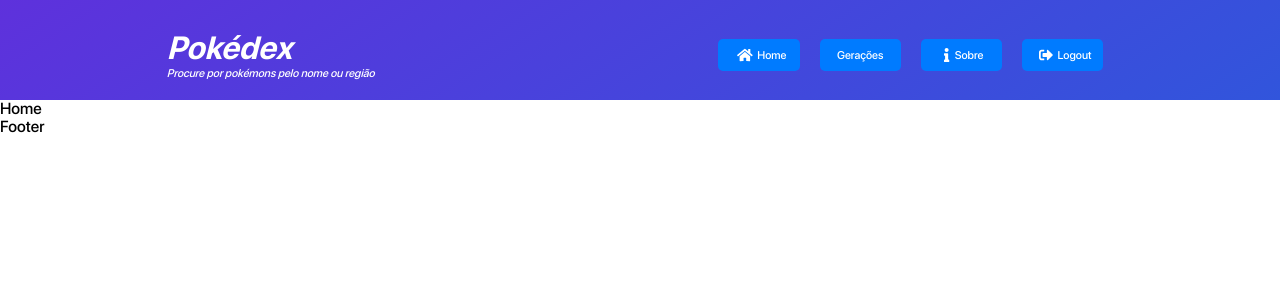
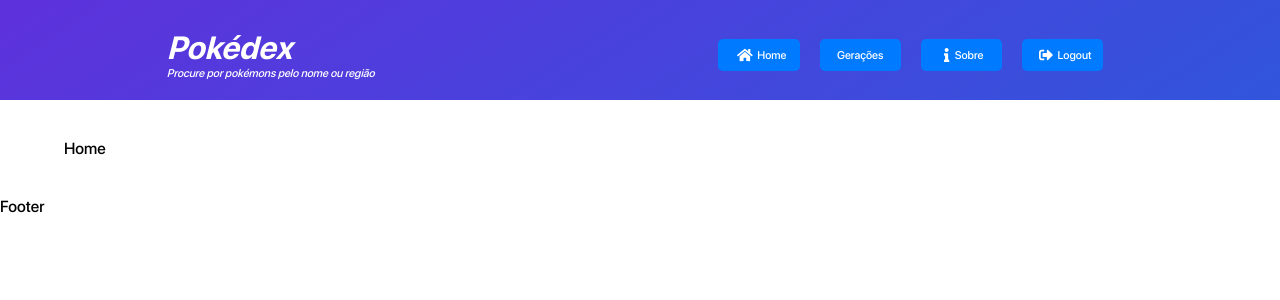
Before and after one commit to LeoRedin/pokedex-web, a React (Create React App) app: page / in a window 1280 px wide. Shown: the top 300 px of the page. Built offline with nearby package versions, Linux system fonts and the light colour scheme.

Commit message:
routes layout

```diff
--- a/src/App.js
+++ b/src/App.js
@@ -10,7 +10,7 @@ import {
 } from '@fortawesome/free-solid-svg-icons'
 import {BrowserRouter as Router} from 'react-router-dom'
 
-import {Layout, Footer, Header} from 'components'
+import {Layout, RoutesLayout, Footer, Header} from 'components'
 
 import {Routes} from './routes'
 
@@ -21,7 +21,9 @@ function App() {
     <Router>
       <Layout>
         <Header />
-        <Routes />
+        <RoutesLayout>
+          <Routes />
+        </RoutesLayout>
         <Footer />
       </Layout>
     </Router>
--- a/src/components/Layout/index.js
+++ b/src/components/Layout/index.js
@@ -1,9 +1,13 @@
 import React from 'react'
 
-import {Outer} from './styles'
+import {Outer, OuterRoutes} from './styles'
 
 function Layout({children}) {
   return <Outer> {children} </Outer>
 }
 
-export {Layout}
+function RoutesLayout({children}) {
+  return <OuterRoutes>{children}</OuterRoutes>
+}
+
+export {Layout, RoutesLayout}
--- a/src/components/Layout/styles.js
+++ b/src/components/Layout/styles.js
@@ -5,3 +5,10 @@ export const Outer = styled.div`
   width: 100%;
   min-height: 100vh;
 `
+
+export const OuterRoutes = styled.div`
+  width: 100%;
+  max-width: 90vw;
+  margin: 0px auto;
+  padding: 40px;
+`
```
